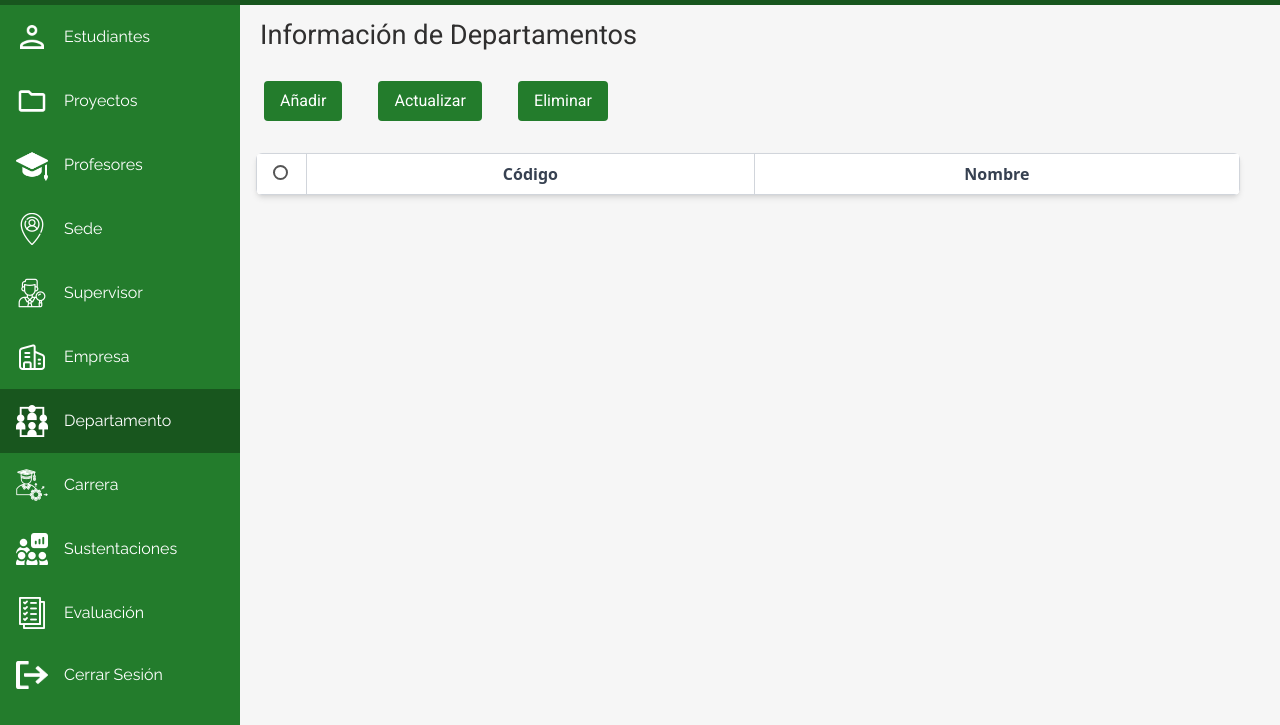
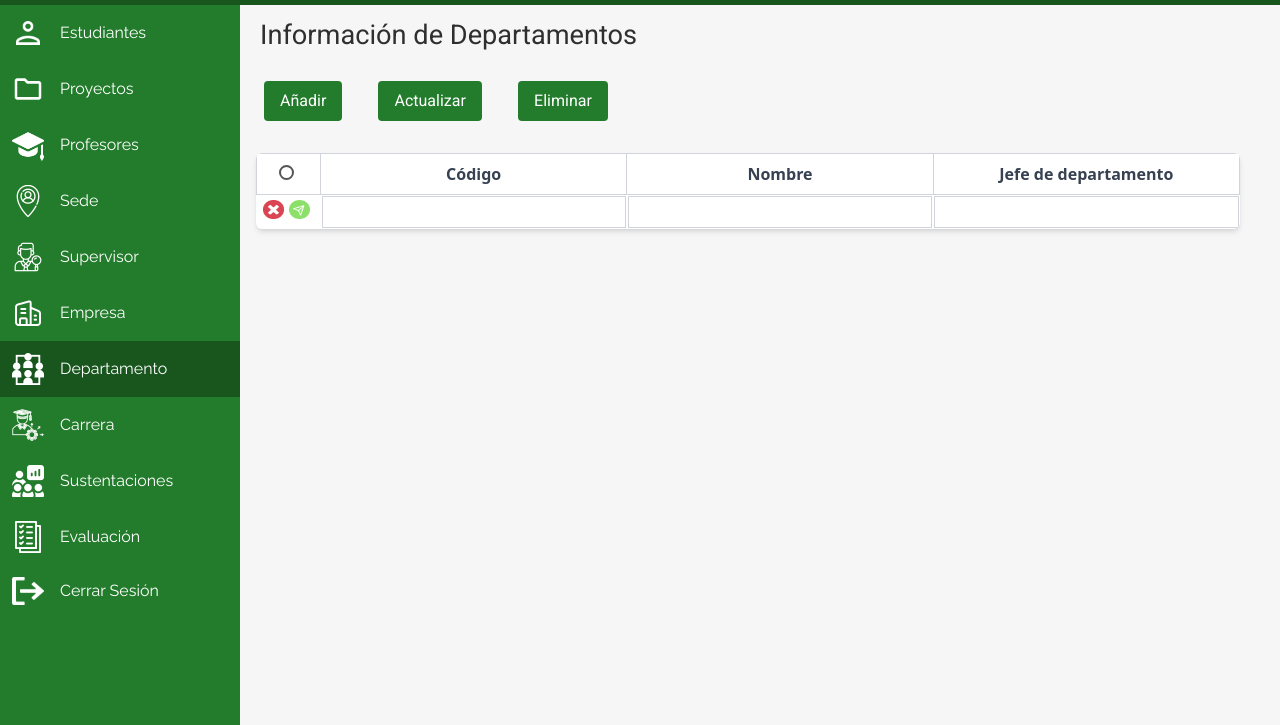
Before and after one commit to saunpain/Administracion-de-Tablas-CRUD-s---Proyecto-Final, a website: page Front-End/src/Departamento.html in a window 1280 px wide. Both pictures are taken after a click on the button "Añadir". Shown: the part 75-800 px from the top of the page. Drawn offline with nearby package versions, Linux system fonts and the light colour scheme.

Commit message:
Add files via upload

```diff
--- a/Front-End/src/Departamento.html
+++ b/Front-End/src/Departamento.html
@@ -5,6 +5,7 @@
     <meta name="viewport" content="width=device-width, initial-scale=1.0">
     <title>Departamento</title>
     <link href="./output.css" rel="stylesheet">
+    <script src="https://code.jquery.com/jquery-3.6.4.min.js"></script>
 </head>
 <style>
     @import url('https://fonts.googleapis.com/css2?family=Roboto&display=swap');
@@ -108,67 +109,67 @@
     <div class="min-h-screen"> <!--Contenedor contenido-->
         <aside id="aside" class="fixed xl:absolute lg:absolute md:absolute 2xl:absolute top-[3.7rem] lg:top-20 xl:top-20 2xl:top-20 overflow-y-scroll lg:overflow-y-visible xl:overflow-y-visible h-screen lg:h-[116%] xl:h-[116%] w-60 bg-[#237C2C] text-[#FFFFFF] z-[1] hidden lg:block xl:Block">
             <a href="Estudiantes- Admin.html">
-                <div class="p-4 hover:bg-[#41b34c] flex items-center">
+                <div class="p-3 hover:bg-[#41b34c] flex items-center">
                     <img class="h-8 w-8" src="img/Estudiante.png" alt="icono-estudiante">
                     <p class="ml-4">Estudiantes</p>
                 </div>
             </a>
             <a href="Proyectos - Admin.html">
-                <div class="p-4 hover:bg-[#41b34c] flex items-center">
+                <div class="p-3 hover:bg-[#41b34c] flex items-center">
                     <img class="h-8 w-8"  src="img/Proyecto.png" alt="icono-proyecto">
                     <p class="ml-4">Proyectos</p>
                 </div>
             </a>
             <a href="Profesores - Admin.html">
-                <div class="p-4 hover:bg-[#41b34c] flex items-center">
+                <div class="p-3 hover:bg-[#41b34c] flex items-center">
                     <img class="h-8 w-8"  src="img/Profesor.png" alt="icono-profesor">
                     <p class="ml-4">Profesores</p>
                 </div>
             </a>
             <a href="Sede.html">
-                <div class="p-4 hover:bg-[#41b34c] flex items-center">
+                <div class="p-3 hover:bg-[#41b34c] flex items-center">
                     <img class="h-8 w-8"  src="img/sede.png" alt="icono-Sede">
                     <p class="ml-4">Sede</p>
                 </div>
             </a>
             <a href="Supervisor.html">
-                <div class="p-4 hover:bg-[#41b34c] flex items-center">
+                <div class="p-3 hover:bg-[#41b34c] flex items-center">
                     <img class="h-8 w-8"  src="img/Supervisor.png" alt="icono-Supervisor">
                     <p class="ml-4">Supervisor</p>
                 </div>
             </a>
             <a href="Empresa - Admin.html">
-                <div class="p-4 hover:bg-[#41b34c] flex items-center">
+                <div class="p-3 hover:bg-[#41b34c] flex items-center">
                     <img class="h-8 w-8"  src="img/Empresa.png" alt="icono-Empresa">
                     <p class="ml-4">Empresa</p>
                 </div>
             </a>
             <a href="Departamento.html">
-                <div class="p-4 bg-[#18561E] flex items-center">
+                <div class="p-3 bg-[#18561E] flex items-center">
                     <img class="h-8 w-8"  src="img/departamento.png" alt="icono-Departamento">
                     <p class="ml-4">Departamento</p>
                 </div>
             </a>
             <a href="Carrera.html">
-                <div class="p-4 hover:bg-[#41b34c] flex items-center">
+                <div class="p-3 hover:bg-[#41b34c] flex items-center">
                     <img class="h-8 w-8"  src="img/carrera.png" alt="icono-Departamento">
                     <p class="ml-4">Carrera</p>
                 </div>
             </a>
             <a href="Sustentaciones.html">
-                <div class="p-4 hover:bg-[#41b34c]  flex items-center">
+                <div class="p-3 hover:bg-[#41b34c]  flex items-center">
                     <img class="h-8 w-8"  src="img/sustenta.png" alt="icono-Sustentaciones">
                     <p class="ml-4">Sustentaciones</p>
                 </div>
             </a>
             <a href="Evaluacion.html">
-                <div class="p-4 hover:bg-[#41b34c] flex items-center">
+                <div class="p-3 hover:bg-[#41b34c] flex items-center">
                     <img class="h-8 w-8"  src="img/Evaluacion.png" alt="icono-evaluación">
                     <p class="ml-4">Evaluación</p>
                 </div>
             </a>
             <a href="#">
-                <div class="p-4 hover:bg-[#41b34c] flex items-center">
+                <div class="p-3 hover:bg-[#41b34c] flex items-center">
                     <img class="h-7 w-8" src="img/log out.png" alt="cerra sesión">
                     <p class="ml-4">Cerrar Sesión</p>
                 </div>
@@ -181,28 +182,28 @@
                     Información de Departamentos
                 </h2>
                 <div class="mt-8 ml-1">
-                    <button class="hover:bg-[#18561E] bg-[#237C2C] text-white rounded px-2 py-2 md:px-4 lg:px-4 xl:px-4 2xl:px-5 font-roboto text-md mb-2 md:mb-0 md:mr-4">Añadir</button>
+                    <button onclick="añadirRegistro()" class="hover:bg-[#18561E] bg-[#237C2C] text-white rounded px-2 py-2 md:px-4 lg:px-4 xl:px-4 2xl:px-5 font-roboto text-md mb-2 md:mb-0 md:mr-4">Añadir</button>
                     <button class="hover:bg-[#18561E] bg-[#237C2C] text-white rounded px-2 py-2 md:px-4 lg:px-4 xl:px-4 2xl:px-5 ml-4 font-roboto text-md mb-2 md:mb-0 md:mr-4">Actualizar</button>
                     <button class="hover:bg-[#18561E] bg-[#237C2C] text-white rounded px-2 py-2 md:px-4 lg:px-4 xl:px-4 2xl:px-5 ml-4 font-roboto text-md">Eliminar</button>
                 </div>
             </div>
             <div class="max-h-96 2xl:max-h-[50rem] lg:ml-64 ml-9 bg-white mt-8 rounded-md shadow-md overflow-auto mr-10 mb-8 relative contenedor_datos text-[14px] md:text-[16px] lg:text-[16px] xl:text-[16px] 2xl:text-[18px]">
-                <table class="w-full border-collapse">
+                <table id="datos" class="w-full border-collapse">
                     <thead>
                         <tr class="bg-white">
                             <th class="checkbox px-2 appearance-none border border-solid border-gray-300 rounded-full w-5 h-5 cursor-pointer checked:bg-gray-700">
-                                <input type="checkbox" class="ml-2" id="selectAll"/>
-                                <label for="selectAll" class="p-1"></label>
+                                <input type="checkbox" class="ml-3.5" id="selectAll"/>
+                                <label for="selectAll" class="p-2"></label>
                             </th>
                             <th class="border border-solid border-gray-300 text-center px-8 py-2 whitespace-nowrap text-gray-700">Código</th>
                             <th class="border border-solid border-gray-300 text-center px-8 py-2 whitespace-nowrap text-gray-700">Nombre</th>
+                            <th class="border border-solid border-gray-300 text-center px-8 py-2 whitespace-nowrap text-gray-700">Jefe de departamento</th>
                         </tr>
                     </thead>
                 </table>
             </div>
         </div>
     </div>
-
     <footer class="relative z-10 bg-[#444444] text-white py-5 w-full xl:w-full">
         <div class="flex flex-col lg:flex-row lg:justify-around items-center justify-center">
             <img src="https://github.com/saunpain/Proyecto1_DS4/blob/main/img/Logo%20UTP%20Blanco.png?raw=true" alt="logo de la UTP" class="h-15 w-11 lg:w-[4.2rem]">
--- a/Front-End/src/main.js
+++ b/Front-End/src/main.js
@@ -1,23 +1,3 @@
-/*document.addEventListener('DOMContentLoaded', function () {
-    var toggleButton = document.getElementById('toggleButton');
-    var miAside = document.getElementById('aside');
-    var contenido = document.getElementById('contenido')
-
-    toggleButton.addEventListener('click', function () {
-
-        if (miAside.style.display === 'none') {
-            miAside.style.display = 'block';
-            toggleButton.classList.remove('closed');
-            toggleButton.classList.add('opened');
-
-        } else {
-            miAside.style.display = 'none';
-            toggleButton.classList.remove('opened');
-            toggleButton.classList.add('closed');
-        }
-    });
-});*/
-
 document.addEventListener('DOMContentLoaded', function () {
     var toggleButton = document.getElementById('toggleButton');
     var miAside = document.getElementById('aside');
@@ -26,20 +6,79 @@ document.addEventListener('DOMContentLoaded', function () {
 
     toggleButton.addEventListener('click', function () {
         if (miAside.style.display === 'none') {
-            // Cuando el menú está desplegado
             miAside.style.display = 'block';
             toggleButton.classList.remove('closed');
             toggleButton.classList.add('opened');
             contenido.style.position = 'fixed';
-            contenido.style.width = '100%'; // O ajusta según sea necesario
+            contenido.style.width = '100%';
             contenido.style.overflowY = 'hidden';
         } else {
-            // Cuando el menú está cerrado
             miAside.style.display = 'none';
             toggleButton.classList.remove('opened');
             toggleButton.classList.add('closed');
-            contenido.style.position = 'static'; // O ajusta según sea necesario
+            contenido.style.position = 'static';
             contenido.style.overflowY = 'auto';
         }
     });
 });
+
+
+/*
+  function addCampi() {
+    var table = document.getElementById("dataTable");
+
+    var newRow = table.insertRow(table.rows.length);
+
+    for (var i = 0; i < table.rows[0].cells.length; i++) {
+        var newCell = newRow.insertCell(i);
+        if(i!==0){
+            var input = document.createElement('input');
+            input.type = "text";
+            input.className = "border border-solid border-gray-300 text-center px-2 py-1 w-full h-full box-border";
+            newCell.appendChild(input);
+        }
+    }
+    newRow.cells[0].querySelector('input').focus();
+}
+*/
+function añadirRegistro() {
+    var tabla = document.getElementById("datos");
+
+    var nuevaCelda = tabla.insertRow(tabla.rows.length);
+
+    for (var i = 0; i < tabla.rows[0].cells.length; i++) {
+        var nueva = nuevaCelda.insertCell(i);
+        if(i===0){
+            var btnEnviar = document.createElement('button');
+            var iconEnviar = document.createElement('img');
+            iconEnviar.src = 'img/añadir.png';
+            iconEnviar.className = "bg-green-300";
+            iconEnviar.className = "w-[21px] h-[19px] ml-[5px]";
+
+            var btnEliminar = document.createElement('button');
+            var iconEliminar = document.createElement('img');
+            iconEliminar.src = 'img/cancelar.png';
+            iconEliminar.className = "w-[21px] h-[19px] ml-[5px]";
+
+
+            btnEnviar.appendChild(iconEnviar);
+            btnEnviar.addEventListener('click', function(){
+            });
+
+            btnEliminar.appendChild(iconEliminar);
+            btnEliminar.addEventListener('click', function(){
+                tabla.deleteRow(nuevaCelda.rowIndex);
+            });
+
+            nueva.appendChild(btnEliminar);
+            nueva.appendChild(btnEnviar);
+        }
+        else{
+            var registro = document.createElement('input');
+            registro.type = "text";
+            registro.className = "border border-solid border-gray-300 text-center px-2 py-1 w-full h-full box-border";
+            nueva.appendChild(registro);
+        }
+    }
+    nuevaCelda.cells[0].querySelector('input').focus();
+}
```
Also changed, not shown: Front-End/src/Carrera.html (+4 -4 lines), Front-End/src/Empresa - Admin.html (+5 -5 lines), Front-End/src/Estudiantes- Admin.html (+4 -4 lines), Front-End/src/Evaluacion.html (+7 -9 lines), Front-End/src/Profesores - Admin.html (+4 -4 lines), Front-End/src/Proyectos - Admin.html (+4 -4 lines), Front-End/src/Sede.html (+4 -4 lines), Front-End/src/Supervisor.html (+4 -4 lines), Front-End/src/Sustentaciones.html (+7 -4 lines), Front-End/src/img/añadir.png (added), Front-End/src/img/cancelar.png (added), Front-End/src/output.css.
